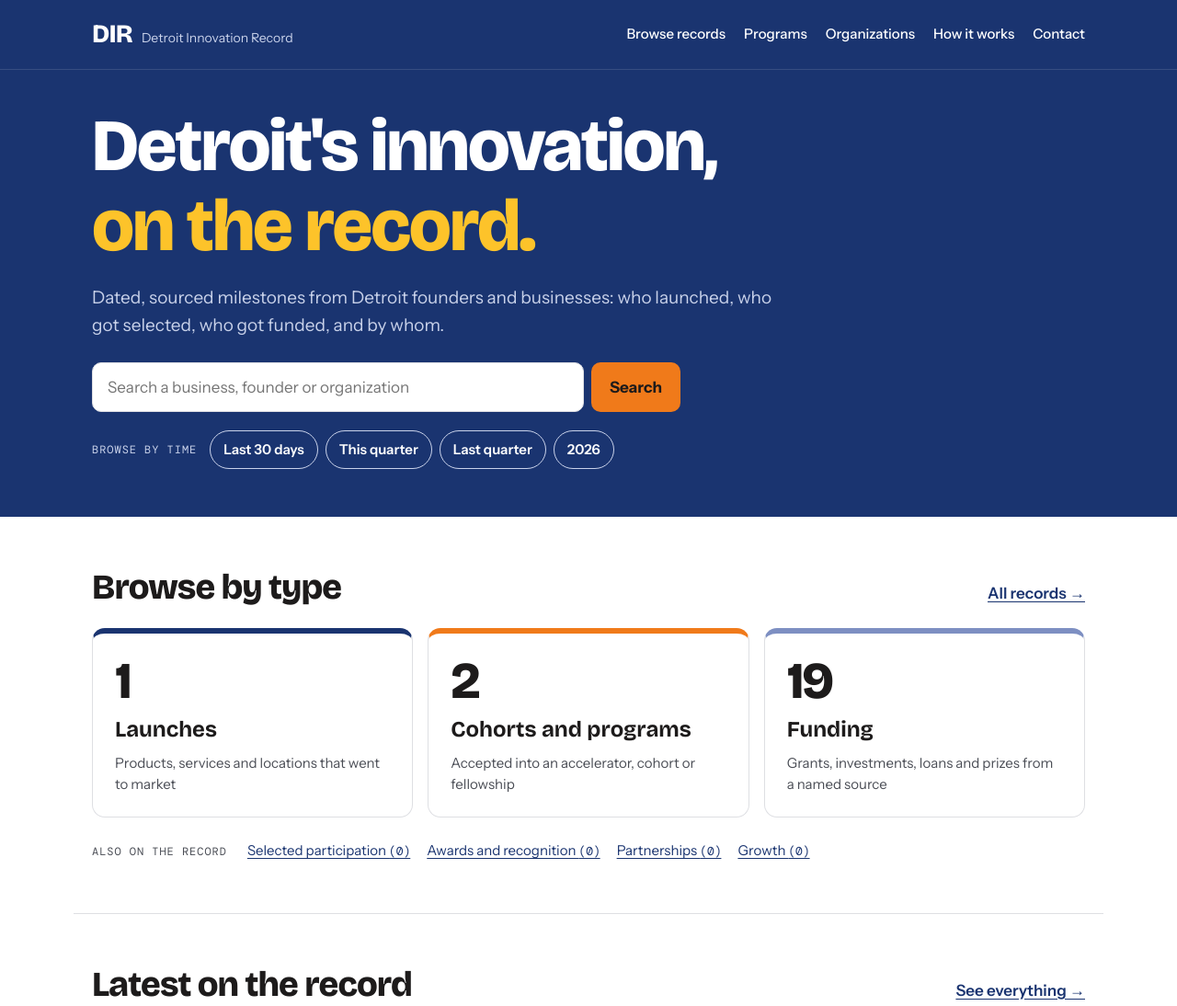
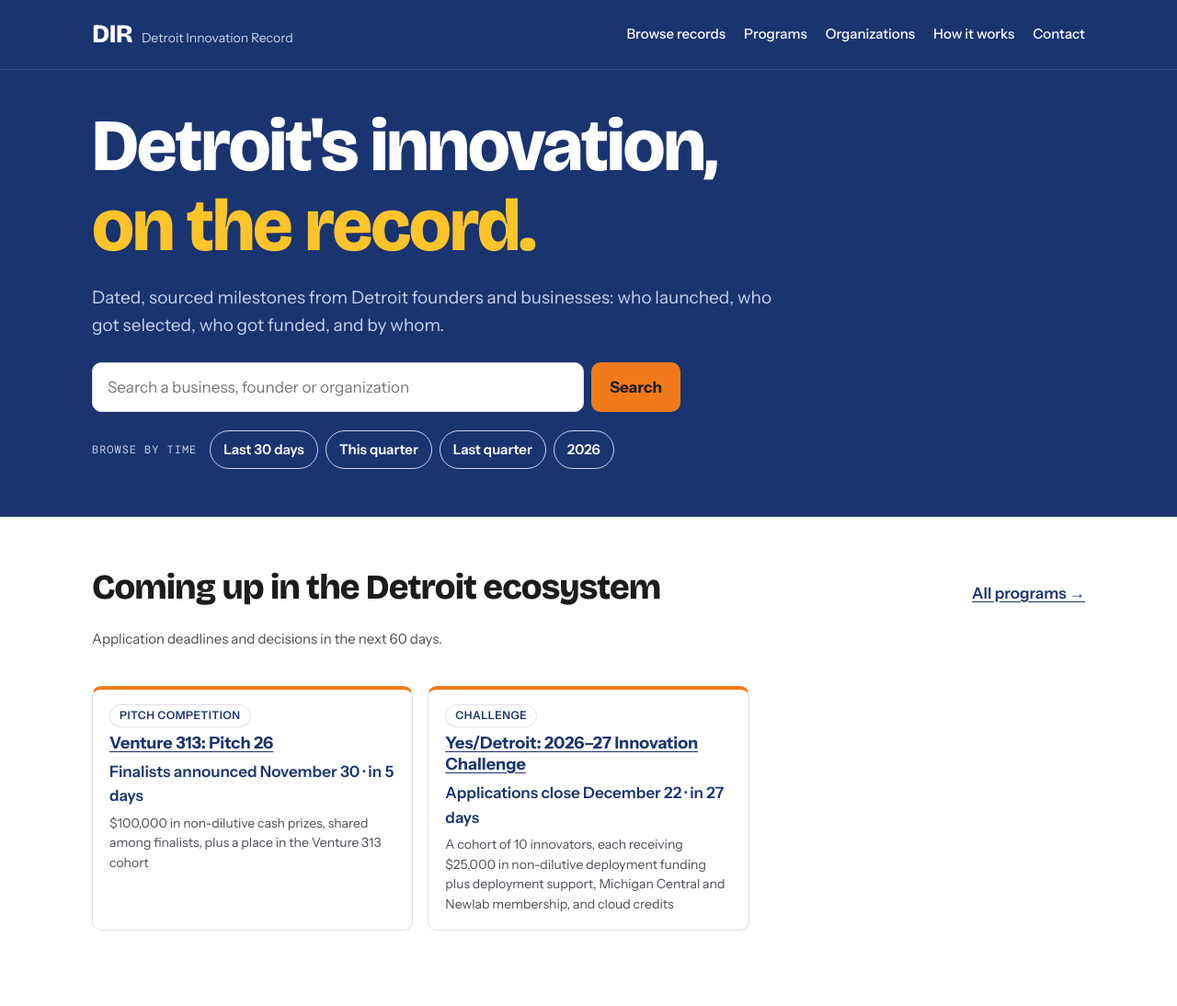
Before and after one commit to sorilbran-bot/dir, an Astro site: page / in a window 1280 px wide. Shown: the top 1094 px of the page at 92% size. Built offline with nearby package versions, Linux system fonts and the light colour scheme; Astro itself is replaced by a stand-in of ours.

Commit message:
Feature programs with a deadline or decision in the next 60 days
- Coming up section on the home page (under the hero) and at the top of Programs
- Filtered and counted down on the visitor's date, so it stays current without a rebuild
- Shows the next date that matters (applications close, finalists, finals, pitch day) and what's at stake

Co-Authored-By: Claude Opus 5.5 <noreply@anthropic.com>
Claude-Session: https://claude.ai/code/session_01LRu5PMT18uPwPduD2HbWQP

```diff
--- /dev/null
+++ b/src/components/ComingUp.astro
@@ -0,0 +1,68 @@
+---
+// Programs with an application deadline or a decision in the next 60 days.
+// Every program on file is rendered; the visitor's browser keeps only the ones inside the window,
+// so the list stays current without a rebuild.
+import { loadAll, isoDate } from '../lib/records';
+import { allRounds } from '../lib/programs';
+interface Props { heading?: string; days?: number }
+const { heading = 'Coming up in the Detroit ecosystem', days = 60 } = Astro.props;
+const { orgs } = await loadAll();
+const items = allRounds(orgs).map((x) => {
+  const rd = x.rd;
+  const dates: [string, string][] = [];
+  if (rd.opens) dates.push([isoDate(rd.opens), 'Applications open']);
+  if (rd.closes) dates.push([isoDate(rd.closes), 'Applications close']);
+  if (rd.finalists_announced) dates.push([isoDate(rd.finalists_announced), 'Finalists announced']);
+  if (rd.event) dates.push([isoDate(rd.event), rd.event_label ?? 'Event']);
+  if (rd.announced) dates.push([isoDate(rd.announced), 'Announced']);
+  return { x, dates };
+});
+---
+<section class="block coming" id="coming" hidden data-days={days}>
+  <div class="wrap">
+    <div class="head-row"><h2>{heading}</h2><a href="/programs/">All programs →</a></div>
+    <p class="fine">Application deadlines and decisions in the next {days} days.</p>
+    <ul class="coming-list">
+      {items.map(({ x, dates }) => (
+        <li class="coming-card" hidden data-dates={JSON.stringify(dates)}>
+          <span class="fmt">{x.format ?? 'Program'}</span>
+          <a class="c-name" href={x.url}>{x.org.data.name}: {x.rd.label}</a>
+          <span class="c-next"></span>
+          {x.rd.awards && <span class="c-awards">{x.rd.awards}</span>}
+        </li>
+      ))}
+    </ul>
+  </div>
+</section>
+
+<script is:inline>
+(function () {
+  var box = document.getElementById('coming'); if (!box) return;
+  var days = +box.dataset.days, ms = 864e5;
+  var t0 = new Date(); t0.setHours(0, 0, 0, 0);
+  function iso(d) { return d.getFullYear() + '-' + ('0' + (d.getMonth() + 1)).slice(-2) + '-' + ('0' + d.getDate()).slice(-2); }
+  var today = iso(t0), end = iso(new Date(t0.getTime() + days * ms));
+  var list = box.querySelector('.coming-list'), shown = [];
+  Array.prototype.slice.call(list.children).forEach(function (li) {
+    var next = JSON.parse(li.dataset.dates).filter(function (d) { return d[0] >= today && d[0] <= end; }).sort()[0];
+    if (!next) return;
+    var p = next[0].split('-'), when = new Date(+p[0], +p[1] - 1, +p[2]);
+    var n = Math.round((when - t0) / ms);
+    li.querySelector('.c-next').textContent = next[1] + ' ' + when.toLocaleDateString('en-US', { month: 'long', day: 'numeric' }) +
+      (n === 0 ? ' · today' : n === 1 ? ' · tomorrow' : ' · in ' + n + ' days');
+    li.hidden = false; shown.push([next[0], li]);
+  });
+  shown.sort(function (a, b) { return a[0] < b[0] ? -1 : 1; }).forEach(function (s) { list.appendChild(s[1]); });
+  box.hidden = shown.length === 0;
+})();
+</script>
+
+<style>
+.coming { background: var(--surface); }
+.coming-list { list-style: none; padding: 0; margin: 16px 0 0; display: grid; grid-template-columns: repeat(auto-fill, minmax(280px, 1fr)); gap: 16px; }
+.coming-card { background: #fff; border: 1px solid var(--line); border-top: 4px solid var(--orange); border-radius: 10px; padding: 16px 18px; display: flex; flex-direction: column; gap: 6px; }
+.c-name { font-weight: 700; font-size: 18px; line-height: 1.3; }
+.c-next { font-weight: 600; color: var(--blue); }
+.c-awards { color: var(--muted); font-size: 14px; }
+.coming .fmt { align-self: flex-start; font-size: 12px; font-weight: 600; letter-spacing: .04em; text-transform: uppercase; color: var(--blue); background: var(--surface); border: 1px solid var(--line); border-radius: 999px; padding: 2px 10px; }
+</style>
--- a/src/pages/index.astro
+++ b/src/pages/index.astro
@@ -2,6 +2,7 @@
 import Base from '../layouts/Base.astro';
 import RecordCard from '../components/RecordCard.astro';
 import StartNote from '../components/StartNote.astro';
+import ComingUp from '../components/ComingUp.astro';
 import { SITE, TYPES, TYPE_KEYS, PILOT_TYPES } from '../site.config';
 import { loadAll, counted, quarterOf } from '../lib/records';
 
@@ -51,6 +52,8 @@ const jsonld = {
       </div>
     </div>
   </section>
+
+  <ComingUp />
 
   <section class="block">
     <div class="wrap">
--- a/src/pages/programs/index.astro
+++ b/src/pages/programs/index.astro
@@ -2,6 +2,7 @@
 import Base from '../../layouts/Base.astro';
 import { loadAll, fmtDate, isoDate } from '../../lib/records';
 import { allRounds } from '../../lib/programs';
+import ComingUp from '../../components/ComingUp.astro';
 
 const { recs, orgs } = await loadAll();
 const rounds = allRounds(orgs);
@@ -24,6 +25,7 @@ const when = (rd: (typeof rounds)[number]['rd']) => {
       <p class="lede">Pitch competitions, program cohorts, challenges and grant rounds on file, with their rules and dates. Each one links to who runs it and the records that came out of it.</p>
     </div>
   </section>
+  <ComingUp heading="Next 60 days" />
   <section class="block">
     <div class="wrap">
       <h2 class="sec" id="h-upcoming">Open or coming up</h2>
```
